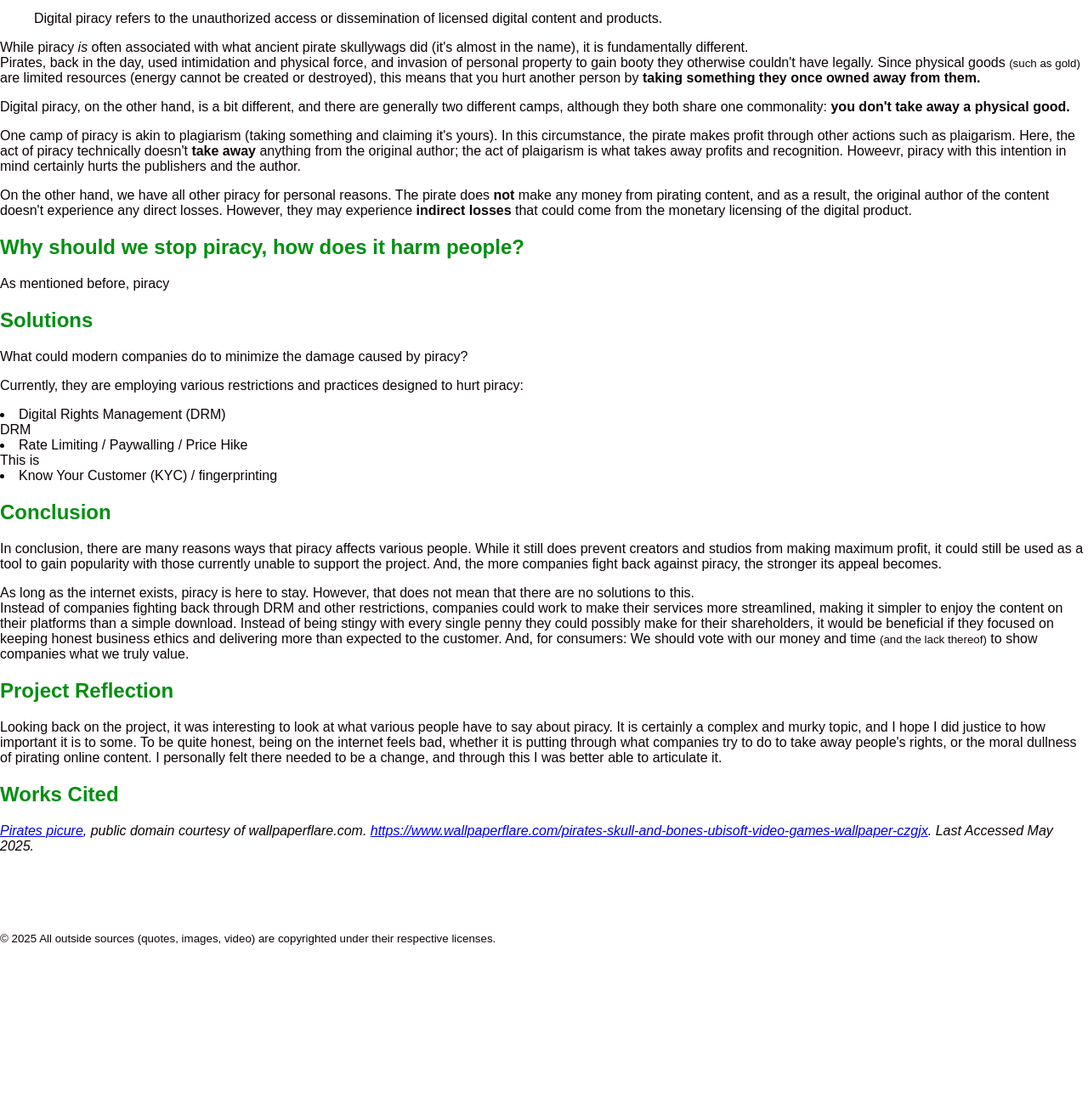
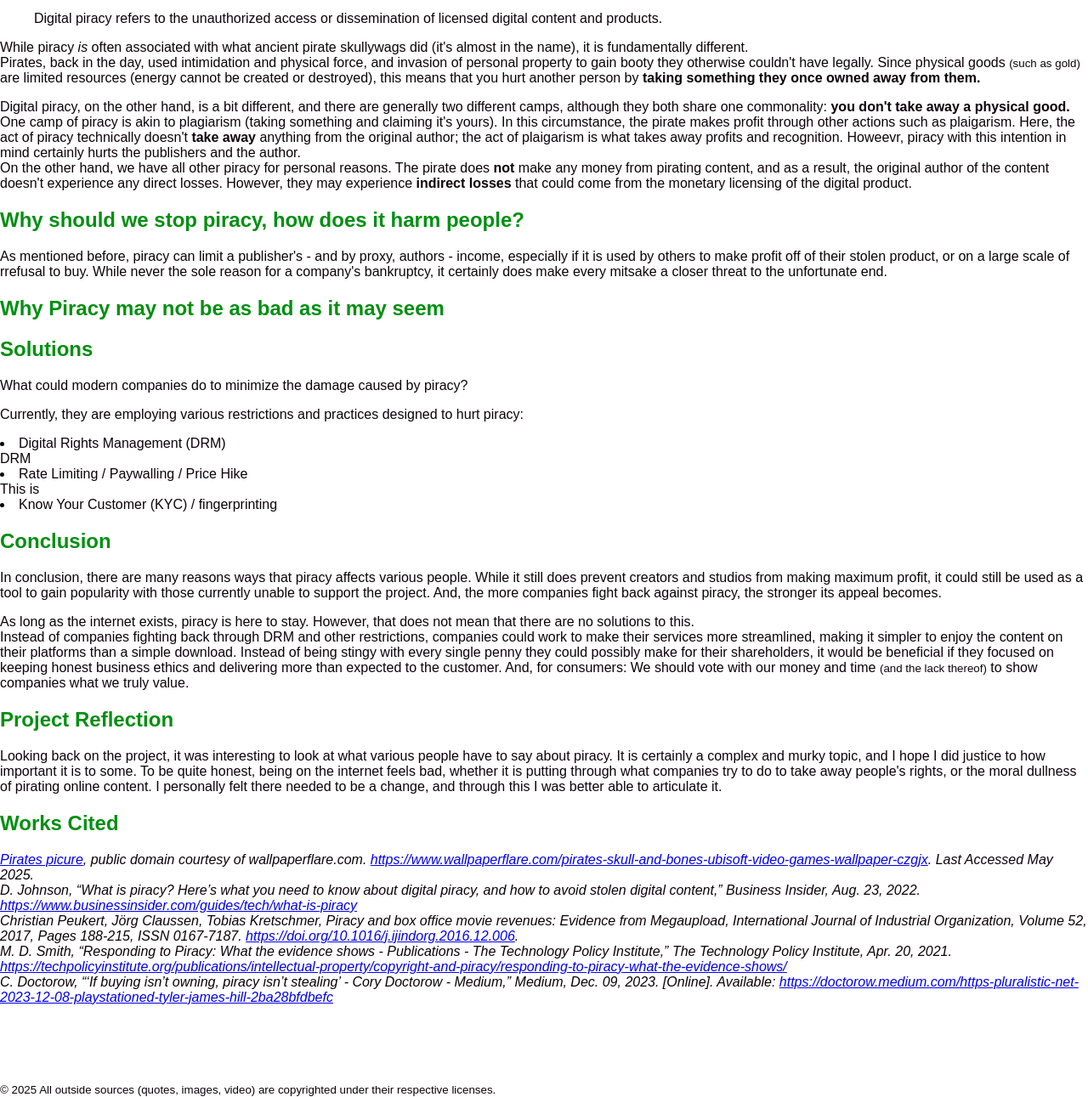
Before and after one commit to Rubikscubedude/multimodal, a plain HTML site: page index.html in a window 1280 px wide. Shown: the part 629-1920 px from the top of the page at 85% size. Before the commit the page ends 1742 px from the top, so only its background shows below. Drawn offline with Linux system fonts and the light colour scheme.

Commit message:
buncha citations

```diff
--- a/index.html
+++ b/index.html
@@ -61,18 +61,18 @@
     Pirates, back in the day, used intimidation and physical force, and invasion of personal property to gain booty they otherwise couldn't have legally. Since physical goods <small>(such as gold)</small> are limited resources (energy cannot be created or destroyed), this means that you hurt another person by <b>taking something they once owned away from them.</b>
 
   </p>
-  <p>Digital piracy, on the other hand, is a bit different, and there are generally two different camps, although they both share one commonality: <b>you don't take away a physical good.</b></p>
-  <p>One camp of piracy is akin to plagiarism (taking something and claiming it's yours). In this circumstance, the pirate makes profit through other actions such as plaigarism. Here, the act of piracy technically doesn't <b>take away</b> anything from the original author; the act of plaigarism is what takes away profits and recognition. Howeevr, piracy with this intention in mind certainly hurts the publishers and the author.</p>
-  <p>On the other hand, we have all other piracy for personal reasons. The pirate does <b>not</b> make any money from pirating content, and as a result, the original author of the content doesn't experience any direct losses. However, they may experience <b>indirect losses</b> that could come from the monetary licensing of the digital product.</p>
+  <p>Digital piracy, on the other hand, is a bit different, and there are generally two different camps, although they both share one commonality: <b>you don't take away a physical good.</b><br>One camp of piracy is akin to plagiarism (taking something and claiming it's yours). In this circumstance, the pirate makes profit through other actions such as plaigarism. Here, the act of piracy technically doesn't <b>take away</b> anything from the original author; the act of plaigarism is what takes away profits and recognition. Howeevr, piracy with this intention in mind certainly hurts the publishers and the author.<br>On the other hand, we have all other piracy for personal reasons. The pirate does <b>not</b> make any money from pirating content, and as a result, the original author of the content doesn't experience any direct losses. However, they may experience <b>indirect losses</b> that could come from the monetary licensing of the digital product.</p>
 </div>
 <div id="piracy_bad">
   <h2>Why should we stop piracy, how does it harm people?</h2>
-  <p>As mentioned before, piracy </p>
-
-
+  <p>As mentioned before, piracy can limit a publisher's - and by proxy, authors - income, especially if it is used by others to make profit off of their stolen product, or on a large scale of rrefusal to buy. While never the sole reason for a company's bankruptcy, it certainly does make every mitsake a closer threat to the unfortunate end.</p>
 
 </div>
+<div id="piracy_good">
+<h2>Why Piracy may not be as bad as it may seem</h2>
+<p></p>
 
+</div>
 
   <div id="menu-item-4">
     <h2>Solutions</h2>
@@ -104,8 +104,13 @@
 <div id="citation">
   <h2>Works Cited</h2>
 <cite><a href="#pirate_pic">Pirates picure</a>, public domain courtesy of wallpaperflare.com. <a href="https://www.wallpaperflare.com/pirates-skull-and-bones-ubisoft-video-games-wallpaper-czgjx">https://www.wallpaperflare.com/pirates-skull-and-bones-ubisoft-video-games-wallpaper-czgjx</a>. Last Accessed May 2025.</cite>
-<cite></cite>
-
+<br>
+<cite>D. Johnson, “What is piracy? Here’s what you need to know about digital piracy, and how to avoid stolen digital content,” Business Insider, Aug. 23, 2022. <a href="https://www.businessinsider.com/guides/tech/what-is-piracy">https://www.businessinsider.com/guides/tech/what-is-piracy</a></cite>
+<br>
+<cite>Christian Peukert, Jörg Claussen, Tobias Kretschmer, <i>Piracy and box office movie revenues: Evidence from Megaupload</i>, International Journal of Industrial Organization,
+Volume 52, 2017, Pages 188-215, ISSN 0167-7187. <a href="https://doi.org/10.1016/j.ijindorg.2016.12.006">https://doi.org/10.1016/j.ijindorg.2016.12.006</a>.</cite>
+<br><cite>M. D. Smith, “Responding to Piracy: What the evidence shows - Publications - The Technology Policy Institute,” The Technology Policy Institute, Apr. 20, 2021. <a href="https://techpolicyinstitute.org/publications/intellectual-property/copyright-and-piracy/responding-to-piracy-what-the-evidence-shows/">https://techpolicyinstitute.org/publications/intellectual-property/copyright-and-piracy/responding-to-piracy-what-the-evidence-shows/</a></cite>
+<br><cite>C. Doctorow, “‘If buying isn’t owning, piracy isn’t stealing’ - Cory Doctorow - Medium,” Medium, Dec. 09, 2023. [Online]. Available: <a href="https://doctorow.medium.com/https-pluralistic-net-2023-12-08-playstationed-tyler-james-hill-2ba28bfdbefc">https://doctorow.medium.com/https-pluralistic-net-2023-12-08-playstationed-tyler-james-hill-2ba28bfdbefc</a></cite>
 
 
 </div>
```
